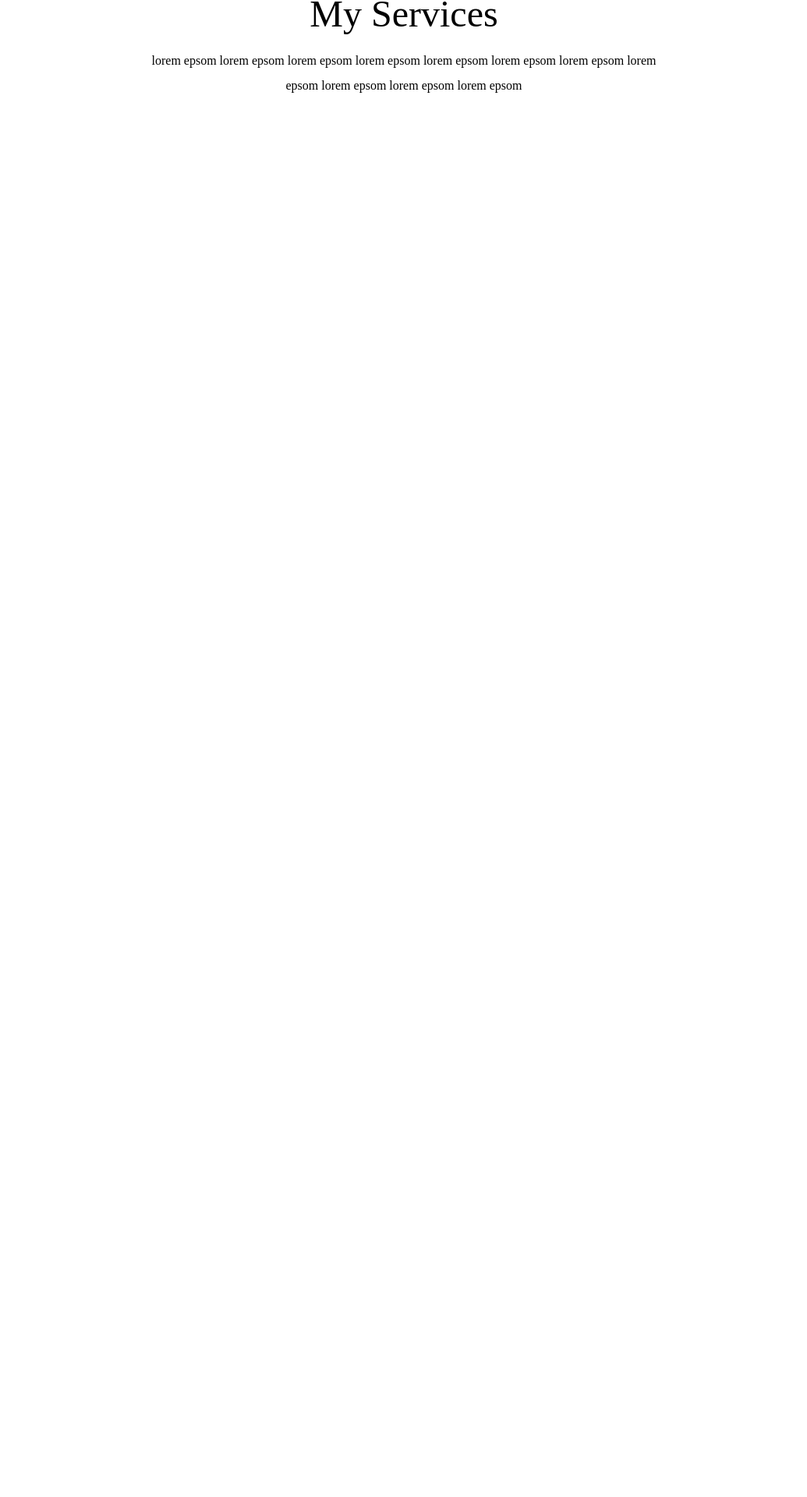
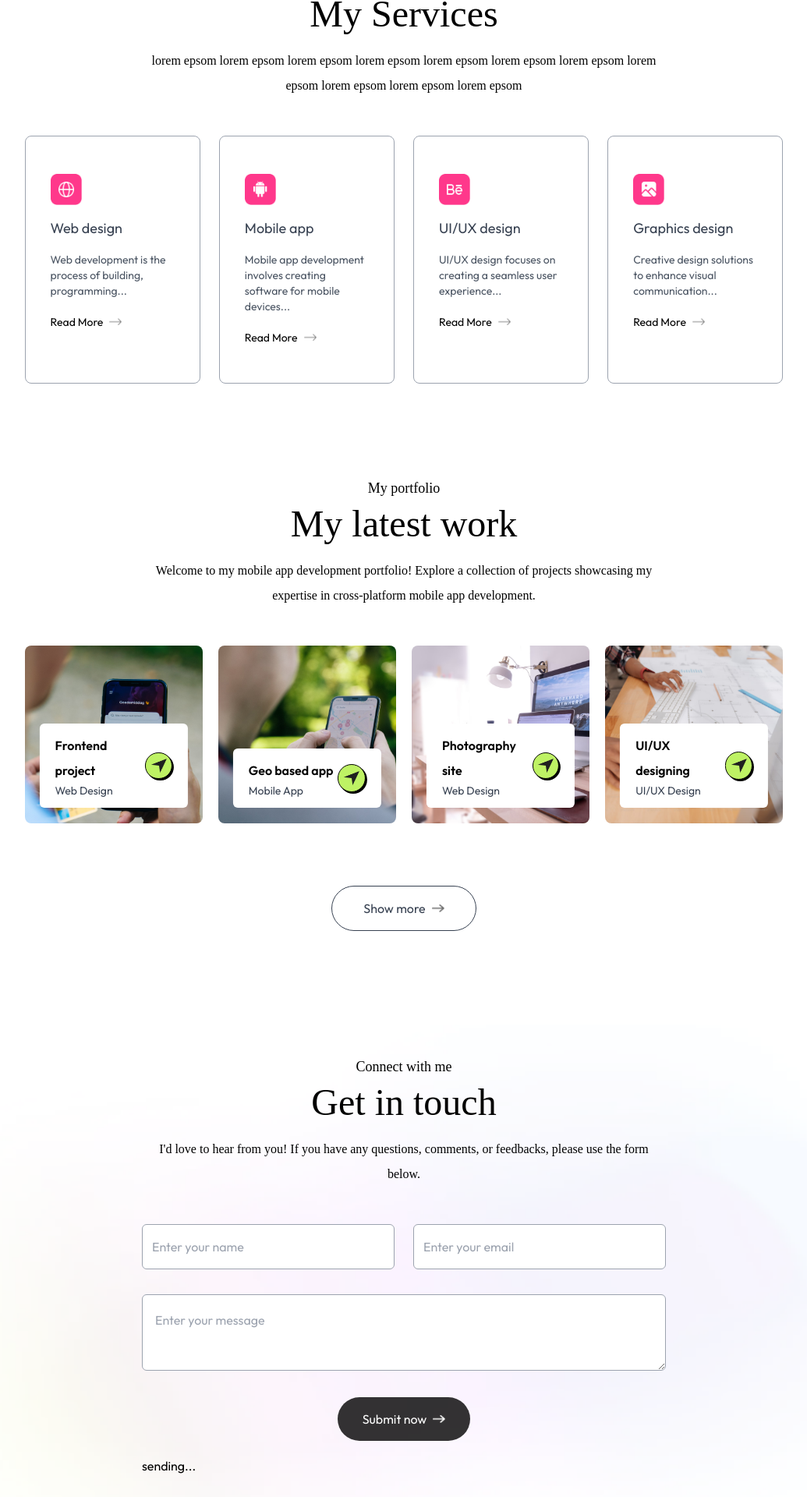
Before and after one commit to wahas-mughal/portfolio, a Next.js app: page / in a window 1280 px wide. Shown: the part 1659-3579 px from the top of the page at 78% size, without its empty margins (122-1157 px from the left). Before the commit the page ends 1873 px from the top, so only its background shows below. Built offline with nearby package versions, Linux system fonts and the light colour scheme.

Commit message:
Completed Services and Work sections

```diff
--- /dev/null
+++ b/app/components/Contact.jsx
@@ -0,0 +1,39 @@
+import { assets } from '@/assets/assets'
+import Image from 'next/image'
+import React from 'react'
+
+const Contact = () => {
+  return (
+    <div id='contact' className="w-full px-[12%] py-10 scroll-mt-20 bg-[url('/footer-bg-color.png')]
+    bg-no-repeat bg-center bg-[length:90%_auto">
+      <h4 className="text-center mb-2 text-lg font-Ovo"> Connect with me </h4>
+      <h2 className="text-center text-5xl font-Ovo"> Get in touch </h2>
+
+      <p className="text-center max-w-2xl mx-auto mt-5 mb-12 font-Ovo">
+        I'd love to hear from you! If you have any questions, comments, or feedbacks,
+        please use the form below.
+      </p>
+
+      <form className='max-w-2xl mx-auto'>
+        <div className='grid grid-cols-auto gap-6 mt-10 mb-8'>
+            <input type='text' placeholder='Enter your name' required
+            className='flex-1 p-3 outline-none border-[0.5px] border-gray-400 rounded-md bg-white'/>
+            <input type='email' placeholder='Enter your email' required
+             className='flex-1 p-3 outline-none border-[0.5px] border-gray-400 rounded-md bg-white'/>
+        </div>
+        <textarea row='6' placeholder='Enter your message' required
+        className='w-full p-4 outline-none border-[0.5px] border-gray-400 rounded-md bg-white mb-6'></textarea>
+
+        <button type='submit' className='py-3 px-8 w-max flex items-center justify-between gap-2
+        bg-black/80 text-white rounded-full mx-auto hover:bg-black duration-500'>
+            Submit now <Image src={assets.right_arrow_white} alt='' className='w-4' />
+        </button>
+        <p className='mt-4'>
+           sending...
+        </p>
+      </form>
+    </div>
+  )
+}
+
+export default Contact
--- a/app/components/Services.jsx
+++ b/app/components/Services.jsx
@@ -1,8 +1,10 @@
+import { assets, serviceData } from '@/assets/assets'
+import Image from 'next/image'
 import React from 'react'
 
 const Services = () => {
   return (
-    <div className='w-full px-[12%] py-10 scroll-mt-20'>
+    <div id='services' className='w-full px-[12%] py-10 scroll-mt-20'>
         <h4 className='text-center mb-2 text-lg font-Ovo'> What I Offer </h4>
         <h2 className='text-center text-5xl font-Ovo'> My Services </h2>
 
@@ -11,6 +13,24 @@
             lorem epsom lorem epsom lorem epsom lorem epsom lorem epsom
             lorem epsom lorem epsom
         </p>
+
+        <div className='grid grid-cols-auto gap-6 my-10'>
+          {serviceData.map(({icon, title, description, link}, index) => (
+            <div key={index}
+            className='border border-gray-400 rounded-lg px-8 py-12 hover:shadow-black cursor-pointer
+            hover:bg-lightHover hover:-translate-y-1 duration-500'>
+              <Image src={icon} alt='' className='w-10'/>
+              <h3 className='text-lg my-4 text-gray-700'>{title}</h3>
+              <p className='text-sm text-gray-600 leading-5'>
+                {description}
+              </p>
+              <a href={link} className='flex items-center gap-2 text-sm mt-5'>
+                 Read More <Image src={assets.right_arrow} alt='' className='w-4'/>
+              </a>
+            </div>
+          ))}
+
+        </div>
     </div>
   )
 }
--- /dev/null
+++ b/app/components/Work.jsx
@@ -0,0 +1,59 @@
+import { assets, workData } from '@/assets/assets'
+import Image from 'next/image'
+import React from 'react'
+
+const Work = () => {
+  return (
+    <div id="work" className="w-full px-[12%] py-10 scroll-mt-20">
+      <h4 className="text-center mb-2 text-lg font-Ovo"> My portfolio </h4>
+      <h2 className="text-center text-5xl font-Ovo"> My latest work </h2>
+
+      <p className="text-center max-w-2xl mx-auto mt-5 mb-12 font-Ovo">
+        Welcome to my mobile app development portfolio! Explore a collection of
+        projects showcasing my expertise in cross-platform mobile app
+        development.
+      </p>
+
+      <div className="grid grid-cols-auto my-10 gap-5">
+        {workData.map((project, index) => (
+          <div
+            key={index}
+            style={{ backgroundImage: `url(${project.bgImage})` }}
+            className="aspect-square bg-no-repeat bg-cover bg-center rounded-lg relative cursor-pointer group"
+          >
+            <div
+              className="bg-white w-10/12 rounded-md absolute bottom-5 left-1/2 -translate-x-1/2 py-3 px-5 flex
+                    items-center justify-between duration-500 group-hover:bottom-7"
+            >
+              <div>
+                <h2 className="font-semibold">{project.title}</h2>
+                <p className="text-sm text-gray-700">{project.description}</p>
+              </div>
+              <div
+                className="border rounded-full border-black w-9 aspect-square flex items-center justify-center
+                     shadow-[2px_2px_0_#000] group-hover: bg-lime-300 transition"
+              >
+                <Image src={assets.send_icon} alt="send icon" className="w-5" />
+              </div>
+            </div>
+          </div>
+        ))}
+      </div>
+      <a
+        href=""
+        className="w-max flex items-center justify-center gap-2 text-gray-700
+                    border-[0.5px] border-gray-700 rounded-full py-3 px-10 mx-auto my-20
+                    hover:bg-lightHover duration-500"
+      >
+        Show more
+        <Image
+          src={assets.right_arrow_bold}
+          alt="right arrow"
+          className="w-4"
+        />
+      </a>
+    </div>
+  );
+}
+
+export default Work
--- a/app/page.js
+++ b/app/page.js
@@ -1,9 +1,11 @@
 'use client'
 
 import About from "./components/About";
+import Contact from "./components/Contact";
 import Header from "./components/Header";
 import Navbar from "./components/Navbar";
 import Services from "./components/Services";
+import Work from "./components/Work";
 
 export default function Home() {
   return (
@@ -12,6 +14,8 @@
     <Header />
     <About/>
     <Services/>
+    <Work/>
+    <Contact/>
     </>
   );
 }
--- a/tailwind.config.mjs
+++ b/tailwind.config.mjs
@@ -19,6 +19,9 @@
       boxShadow:{
         'black': '4px 4px 0 #000',
         'white': '4px 4px 0 #fff'
+      },
+      gridTemplateColumns: {
+        'auto': 'repeat(auto-fit, minmax(200px, 1fr))'
       }
     },
   },
```
